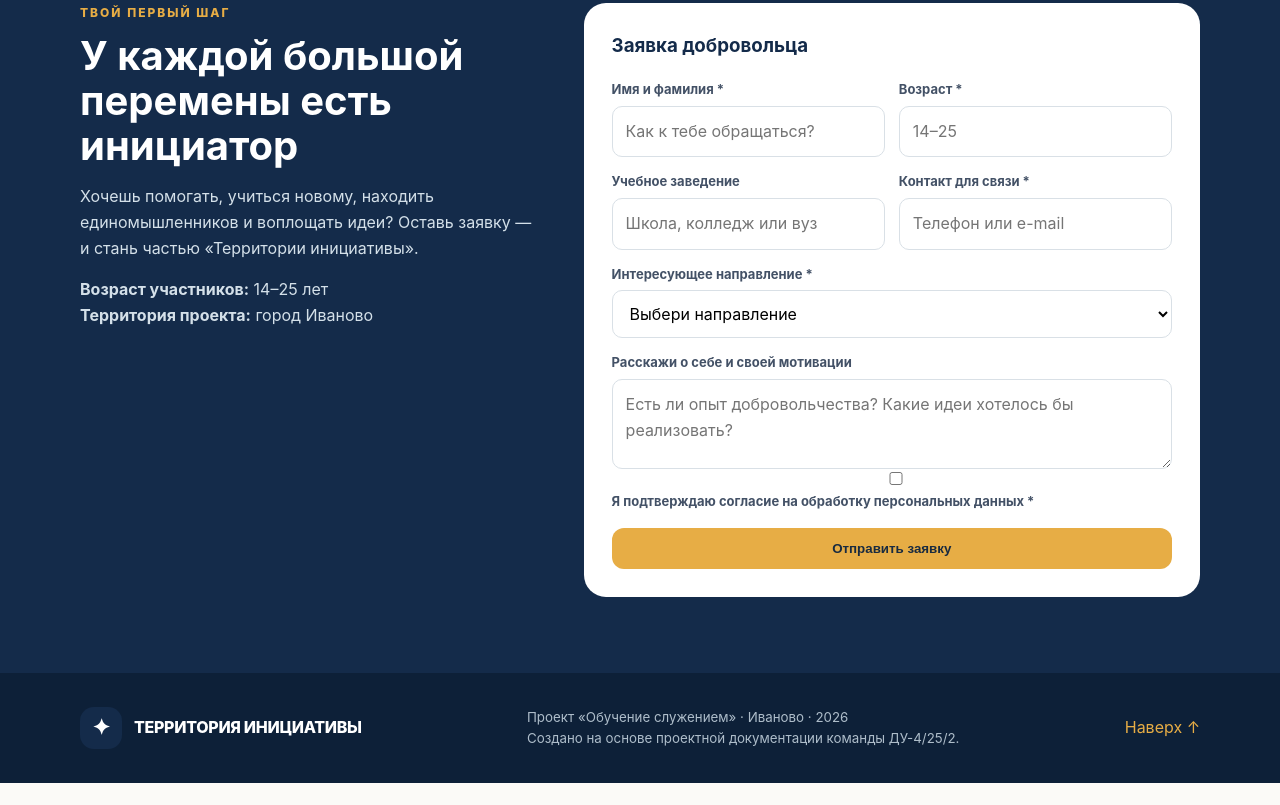
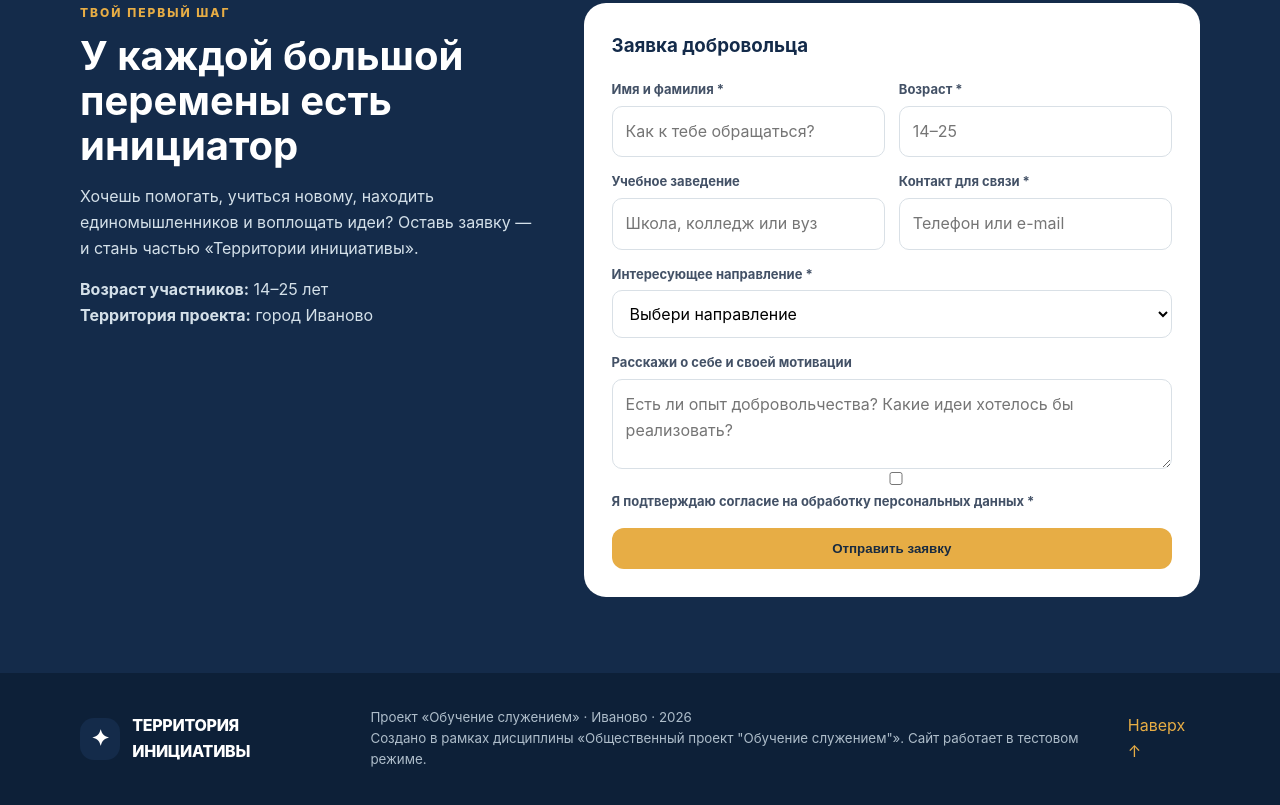
Before and after one commit to territoria-project/territoriya-initsiativy, a plain HTML site: page index.html in a window 1280 px wide. Shown: the part 3372-4177 px from the top of the page. Before the commit the page ends 4155 px from the top, so only its background shows below. Drawn offline with Linux system fonts and the light colour scheme.

Commit message:
Update index.html

```diff
--- a/index.html
+++ b/index.html
@@ -87,7 +87,7 @@ footer{background:#0d2038;color:#dce5ed;padding:34px 0}.foot{display:flex;justif
 </form></div>
 </div></section>
 </main>
-<footer><div class="wrap foot"><div class="brand" style="color:white"><span class="mark">✦</span><span>ТЕРРИТОРИЯ ИНИЦИАТИВЫ</span></div><small>Проект «Обучение служением» · Иваново · 2026<br>Создано на основе проектной документации команды ДУ-4/25/2.</small><a href="#top">Наверх ↑</a></div></footer>
+<footer><div class="wrap foot"><div class="brand" style="color:white"><span class="mark">✦</span><span>ТЕРРИТОРИЯ ИНИЦИАТИВЫ</span></div><small>Проект «Обучение служением» · Иваново · 2026<br>Создано в рамках дисциплины «Общественный проект "Обучение служением"». Сайт работает в тестовом режиме.</small><a href="#top">Наверх ↑</a></div></footer>
 <script>
 const menu=document.getElementById('menu'),links=document.getElementById('links');
 menu.addEventListener('click',()=>links.classList.toggle('open'));
```
